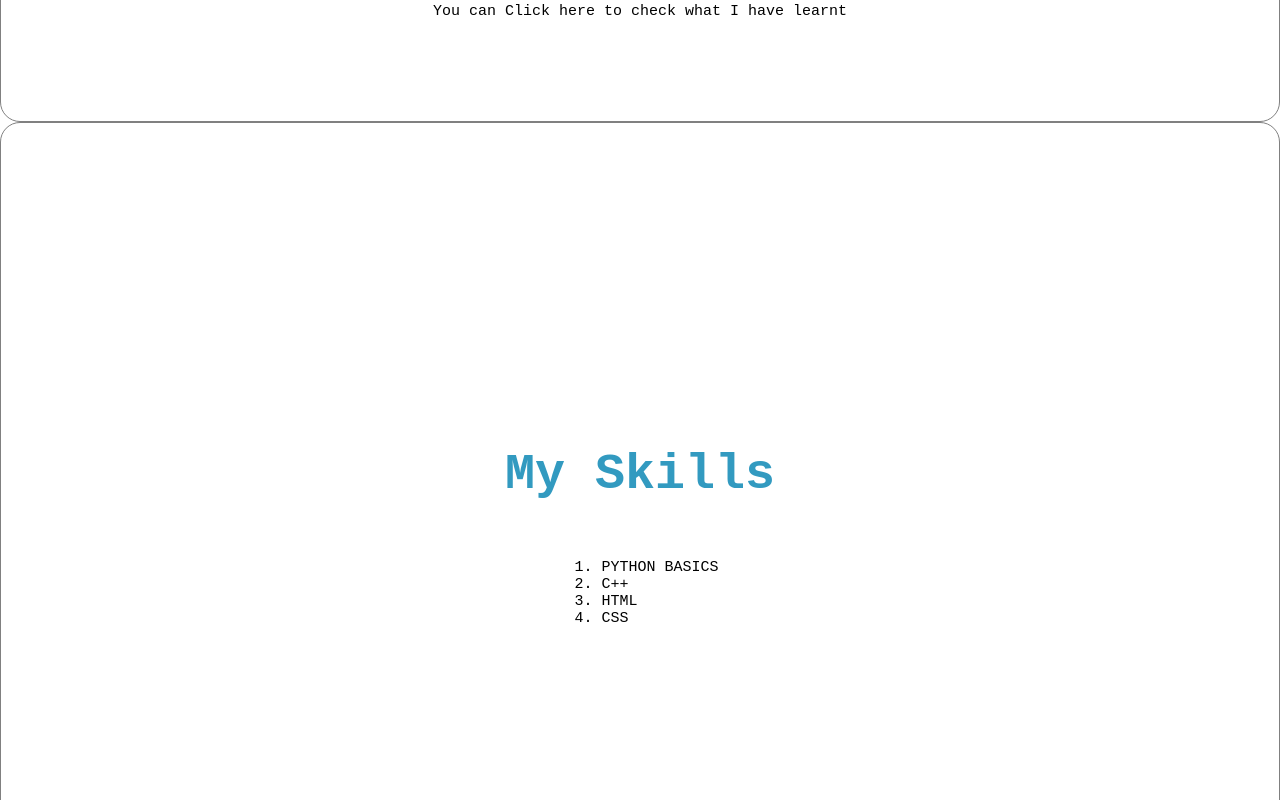
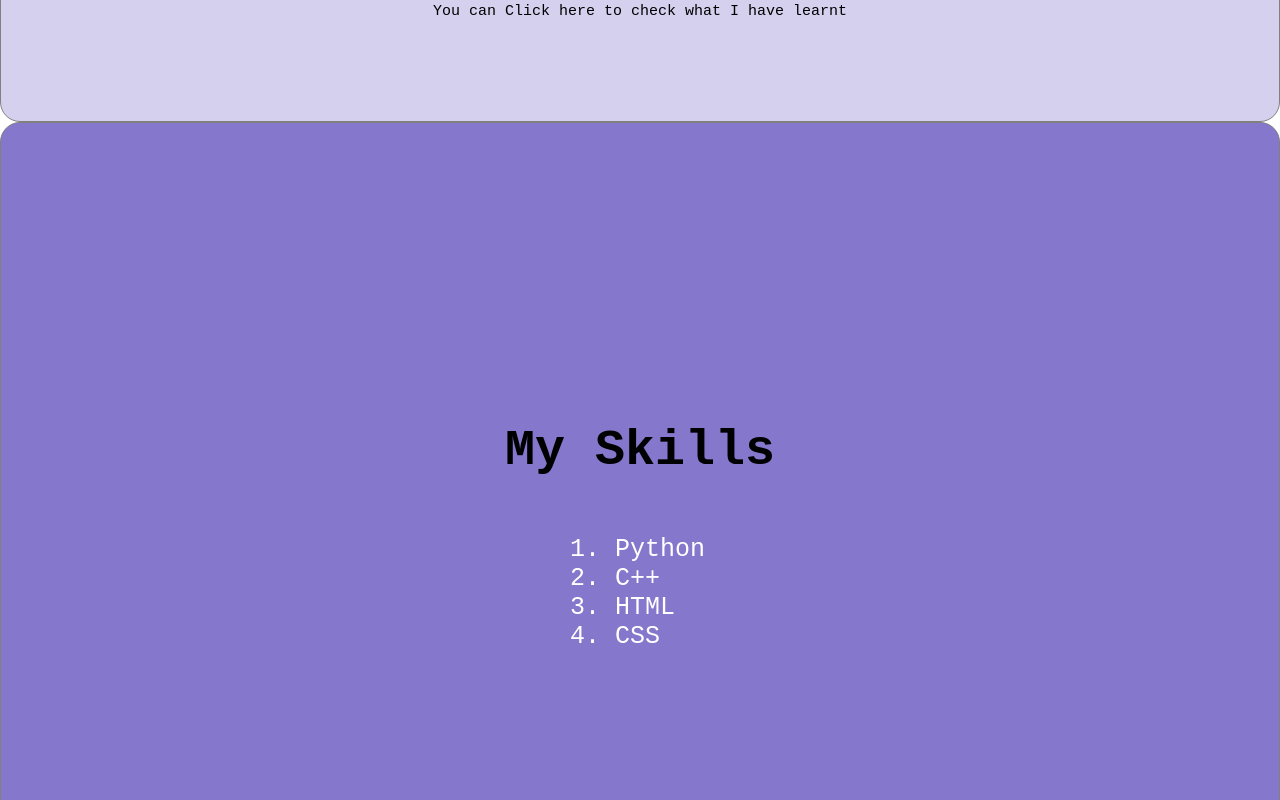
Before and after one commit to Karthik2324B/karthikwebsite, a plain HTML site: page index.html in a window 1280 px wide. Shown: the part 1480-2280 px from the top of the page. Drawn offline with Linux system fonts and the light colour scheme.

Commit message:
My Portfolio

```diff
--- a/index.html
+++ b/index.html
@@ -43,16 +43,19 @@
         <p>I have learnt webdevelopment from youtube and <b>code wih swaroop</b></p>
         <p>You can Click here to check what I have learnt </p>
     </section>
-    <section>
+    <section class="skill">
     <h1>My Skills</h1>
-    <ol>
-        <li>PYTHON BASICS</li>
-        <li>C++</li>
-        <li>HTML</li>
-        <li>CSS</li>
-    </ol>
+
+             <Ol>
+                 <li class="text">Python</li>
+
+                 <li class="text">C++</li>
+                <li class="text">HTML</li>
+                <li class="text">CSS</li>
+             </ol>
+
 </section>
-    <section>
+    <section class="con">
     <h1>Contact Me</h1>
     <p><em>feel free to get in touch with me</em></p>
     <form>
--- a/style.css
+++ b/style.css
@@ -40,8 +40,18 @@ img{
     width:220px;
 
 }
+.skill{
+    background-color: rgb(132, 119, 204);
+    color:white;
 
+}
+.skill h1{
+    color:black;
+}
 
+ .sec{
+    background-color:  rgb(214 208 239);
+ }
 
 section{
     height: 100vh;
@@ -116,3 +126,11 @@ footer{
     margin:20px;
     border:black;
 }
+
+.text{
+    font-size: 25px;
+}
+
+.con{
+    background-color: rgb(177 171 26 / 33%);
+}
```
